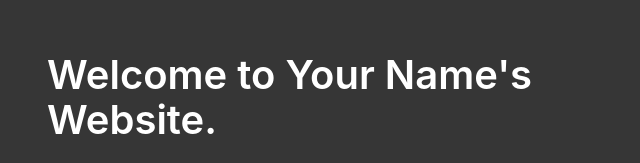
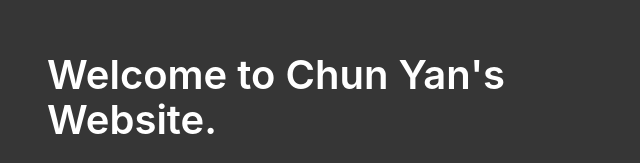
Before and after one commit to ChunYan13/chuachunyan.github.io, a plain HTML site: page index.html in a window 1280 px wide. Shown: the part 197-360 px from the top of the page, without its empty margins (311-951 px from the left). Drawn offline with nearby package versions, Linux system fonts and the light colour scheme.

Commit message:
Update index.html

```diff
--- a/index.html
+++ b/index.html
@@ -13,7 +13,7 @@
             <div class="columns is-vcentered is-centered">
                 <div class="column is-6">
                     <div class="block">
-                        <h1 class="title is-2">Welcome to Your Name's Website.</h1>
+                        <h1 class="title is-2">Welcome to Chun Yan's Website.</h1>
                     </div>
                     <div class="block">
                         <h2 class="subtitle">Lorem Ipsum is simply dummy text of the printing and typesetting industry. Lorem Ipsum has been the industry's standard dummy text ever since the 1500s, when an unknown printer took a galley of type and scrambled it to make a type specimen book.<br>
```
